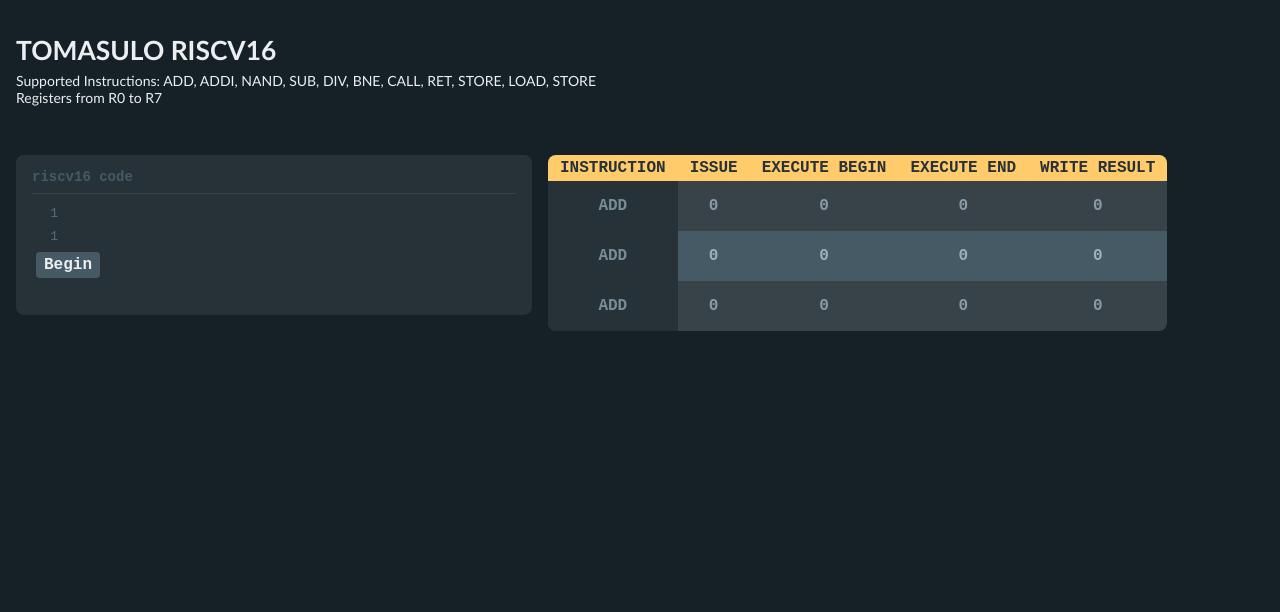
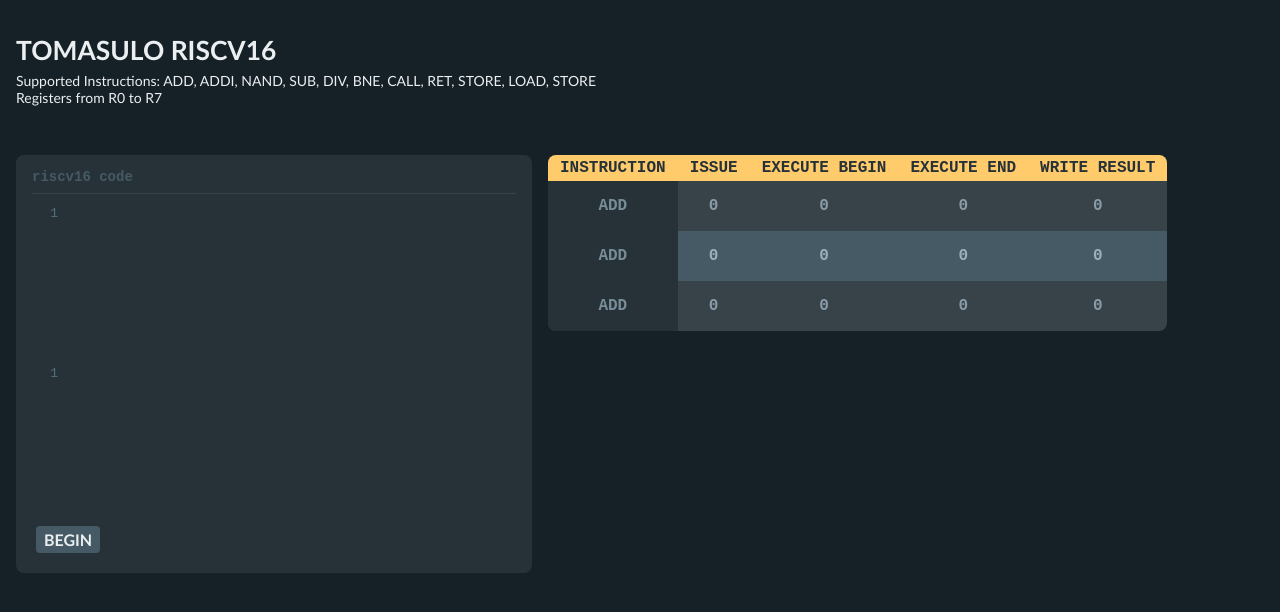
Before and after one commit to Ahmed-Waseem77/tomasulo_react, a React (Create React App) app: page / in a window 1280 px wide. Shown: the top 612 px of the page. Built offline with nearby package versions, Linux system fonts and the light colour scheme.

Commit message:
layout changes

```diff
--- a/src/App.css
+++ b/src/App.css
@@ -1,10 +1,10 @@
 @import url(./css/global.css);
 
 .App {
- min-height: 100vh;
- min-width: 100vw;
- max-width: max-content;
- background-color: var(--dark-0);
+  min-height: 100vh;
+  min-width: 100vw;
+  max-width: max-content;
+  background-color: var(--dark-0);
 }
 
 .App-logo {
@@ -85,7 +85,7 @@
   background-color: var(--dark-0);
   border: 0px solid;
   border-radius: 0.5em;
-  max-width: 100%;
-  min-width: 100%;
+  max-width: 100vw;
+  min-width: 100vw;
   animation: fadeInBottom 2s ease 0s 1 normal forwards;
 }
--- a/src/App.js
+++ b/src/App.js
@@ -36,7 +36,7 @@ function App() {
             <h6>riscv16 code</h6>
             <hr></hr>
             <Riscv16TextArea ref={textAreaRef}/>
-            <button className="generic-button" onClick={handleButtonClick}>Begin</button>
+            <button className="generic-button" onClick={handleButtonClick}>BEGIN</button>
           </div>
           <GenericTable columns={["INSTRUCTION", "ISSUE", "EXECUTE BEGIN", "EXECUTE END", "WRITE RESULT"]}
                         data={[["ADD",0,0,0,0],["ADD",0,0,0,0],["ADD",0,0,0,0]]}
--- a/src/css/genericTable.css
+++ b/src/css/genericTable.css
@@ -2,6 +2,7 @@
 .generic-table {
     max-width: 80vw;
     min-width: 20vw;
+    height: fit-content;
     overflow: hidden;
     border-spacing: 0;
     border-radius: 0.5em;
--- a/src/css/global.css
+++ b/src/css/global.css
@@ -7,7 +7,7 @@
    --dark-4:       #677c86;
    --dark-5:       #788d97;
    --dark-6:       #8a9ba8;
-   --dark-7:      #9cb0bc;
+   --dark-7:       #9cb0bc;
    --light-1:      #eceff1;
    --accent-red:   #f07178;
    --accent-purple:#C792EA;
@@ -21,7 +21,7 @@
    all: unset;
    color: var(--light-1);
    background-color: var(--dark-3);
-   font-family: 'Courier New', Courier, monospace;
+   font-family: Calibri, 'Trebuchet MS', sans-serif;
    font-weight: bold;
    padding: 0.25em 0.5em 0.25em 0.5em;
    border-radius: 0.25em;
--- a/src/react_components/riscv16TextArea.js
+++ b/src/react_components/riscv16TextArea.js
@@ -26,7 +26,7 @@ class Riscv16TextArea extends React.Component {
     componentDidMount() {
         const editor = this.editorRef.editor;
         if (editor) {
-            editor.setSize(null, '100%');
+            editor.setSize(null, '20vh');
         }
     }
 
```
